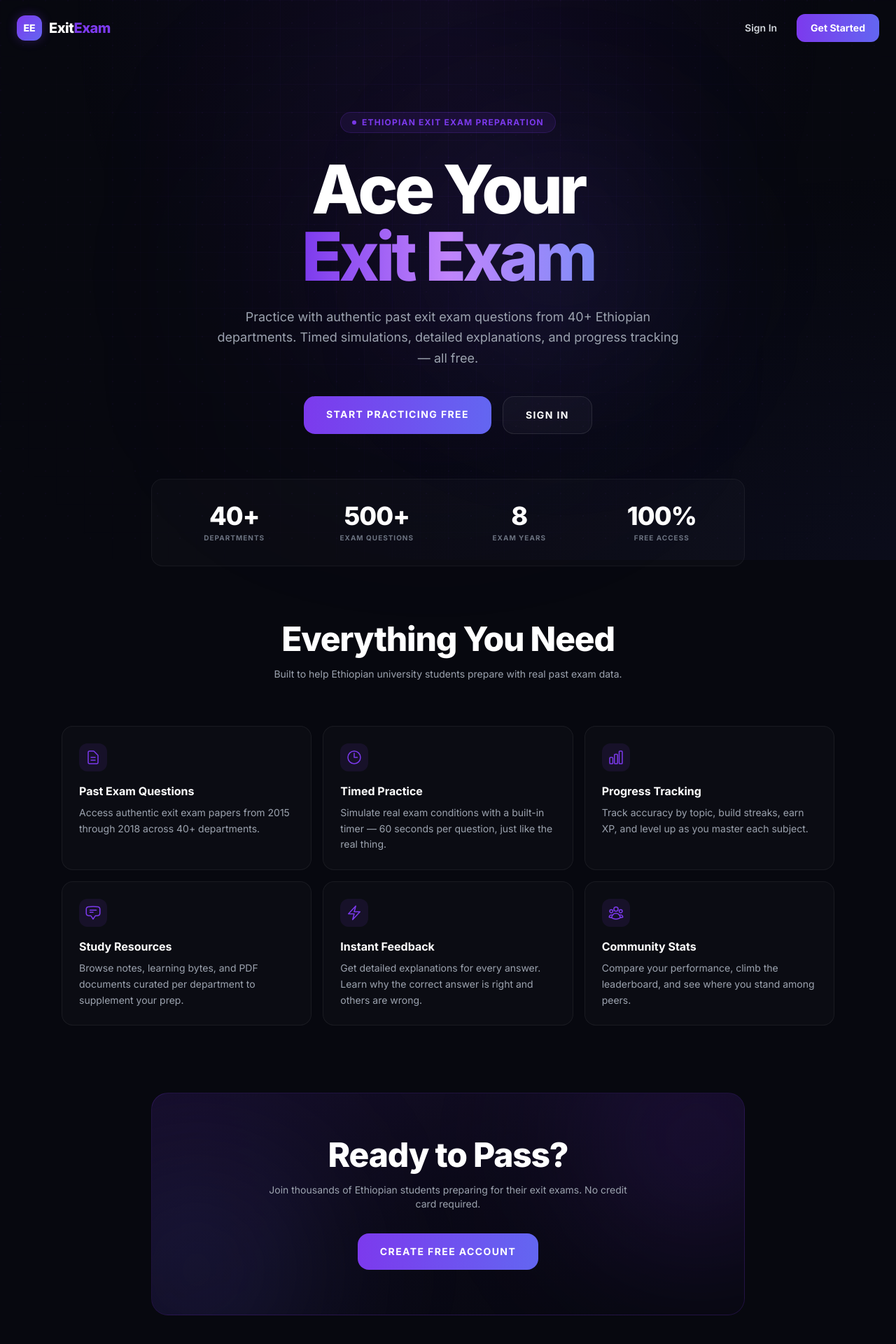
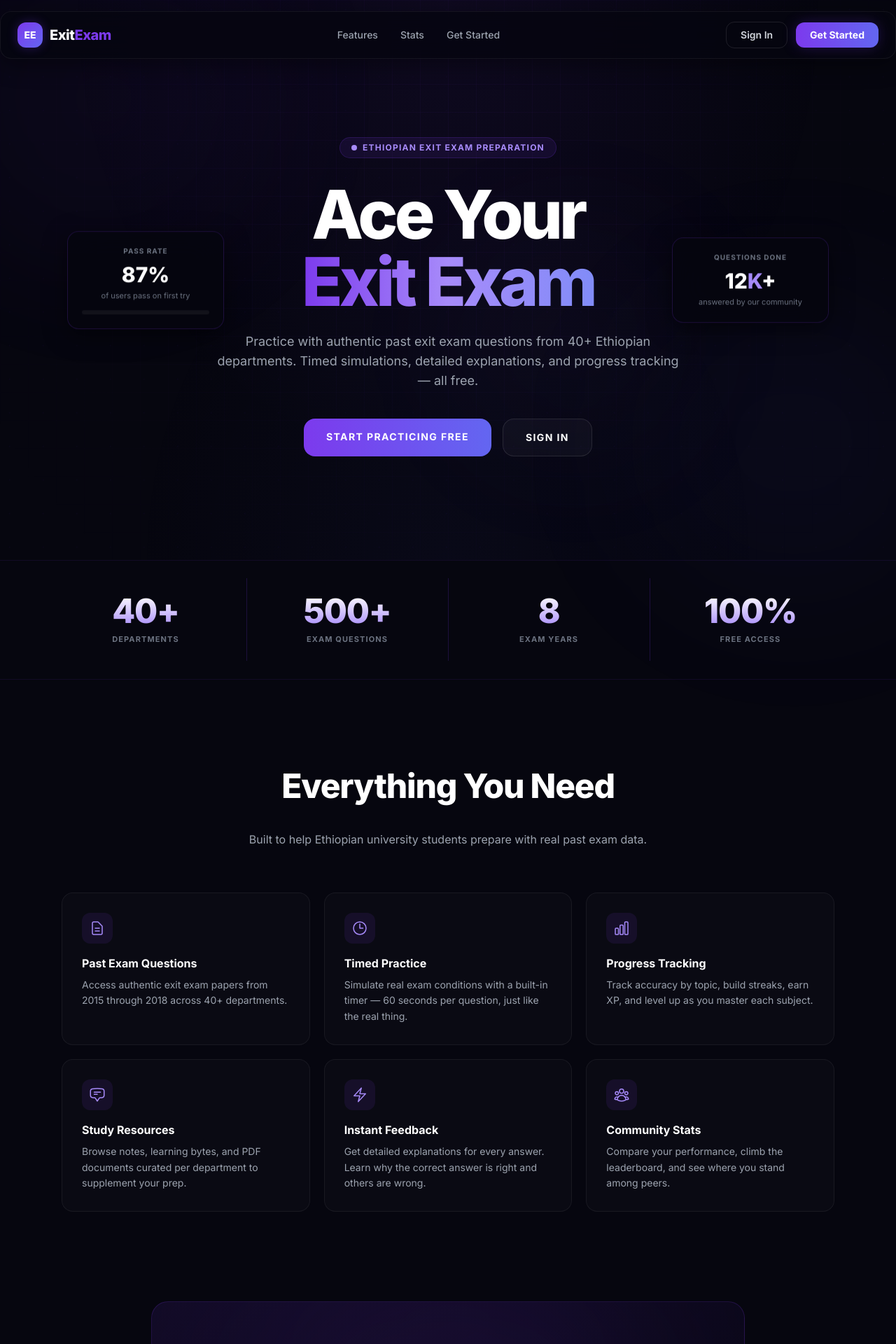
Before and after one commit to kalchan12/Exit-exam-hole, a Next.js app: page / in a window 1280 px wide. Shown: the top 1920 px of the page at 70% size. Built offline with nearby package versions, Linux system fonts and the light colour scheme; no server answers.

Commit message:
feat: redesign landing page with futuristic dark-themed animations and space aesthetic

```diff
--- a/src/app/globals.css
+++ b/src/app/globals.css
@@ -448,3 +448,190 @@
 .dark .doc-viewer-bg {
   background-color: #111827;
 }
+
+/* ========================================
+   Landing Page Animations
+   ======================================== */
+
+/* Drifting grid background */
+@keyframes gridDrift {
+  0% { background-position: 0 0; }
+  100% { background-position: 64px 64px; }
+}
+
+.grid-bg {
+  background-image: radial-gradient(circle at 1px 1px, rgba(124,58,237,0.06) 1px, transparent 0);
+  background-size: 48px 48px;
+  animation: gridDrift 30s linear infinite;
+}
+
+/* Orb breathing */
+@keyframes breathe {
+  0%, 100% { transform: translateY(0) scale(1); opacity: 0.35; }
+  33% { transform: translateY(-25px) scale(1.04); opacity: 0.55; }
+  66% { transform: translateY(12px) scale(0.97); opacity: 0.45; }
+}
+
+.orb {
+  position: absolute;
+  border-radius: 50%;
+  filter: blur(120px);
+  pointer-events: none;
+}
+
+.orb-1 {
+  width: 500px;
+  height: 500px;
+  background: rgba(124, 58, 237, 0.12);
+  top: -15%;
+  left: -8%;
+  animation: breathe 8s ease-in-out infinite;
+}
+
+.orb-2 {
+  width: 420px;
+  height: 420px;
+  background: rgba(99, 102, 241, 0.1);
+  bottom: -8%;
+  right: -5%;
+  animation: breathe 10s ease-in-out infinite 2s;
+}
+
+.orb-3 {
+  width: 360px;
+  height: 360px;
+  background: rgba(167, 139, 250, 0.08);
+  top: 40%;
+  left: 50%;
+  transform: translate(-50%, -50%);
+  animation: breathe 12s ease-in-out infinite 4s;
+}
+
+/* Float/bob animation for stat cards */
+@keyframes float {
+  0%, 100% { transform: translateY(0); }
+  50% { transform: translateY(-15px); }
+}
+
+.float-card {
+  animation: float 4s ease-in-out infinite;
+}
+
+.float-card-delayed {
+  animation: float 4.5s ease-in-out infinite 2s;
+}
+
+/* Progress bar fill */
+@keyframes fillBar {
+  from { width: 0%; }
+}
+
+.progress-fill {
+  animation: fillBar 1.5s ease-out forwards;
+}
+
+/* Shimmer line under headings */
+@keyframes shimmerSlide {
+  0% { transform: translateX(-100%); }
+  100% { transform: translateX(200%); }
+}
+
+.shimmer-line::after {
+  content: '';
+  position: absolute;
+  bottom: -4px;
+  left: 0;
+  width: 100%;
+  height: 2px;
+  background: linear-gradient(90deg, transparent, #7C3AED, #A78BFA, transparent);
+  animation: shimmerSlide 3s ease-in-out infinite;
+}
+
+/* Scroll reveal */
+.fade-up {
+  opacity: 0;
+  transform: translateY(40px);
+  transition: opacity 0.8s cubic-bezier(0.16, 1, 0.3, 1), transform 0.8s cubic-bezier(0.16, 1, 0.3, 1);
+}
+
+.fade-up.visible {
+  opacity: 1;
+  transform: translateY(0);
+}
+
+/* Hero stagger animations */
+@keyframes fadeUp {
+  from { opacity: 0; transform: translateY(30px); }
+  to { opacity: 1; transform: translateY(0); }
+}
+
+.hero-badge {
+  opacity: 0;
+  animation: fadeUp 0.6s ease forwards 0.3s;
+}
+
+.hero-headline {
+  opacity: 0;
+  animation: fadeUp 0.6s ease forwards 0.5s;
+}
+
+.hero-subtext {
+  opacity: 0;
+  animation: fadeUp 0.6s ease forwards 0.7s;
+}
+
+.hero-cta {
+  opacity: 0;
+  animation: fadeUp 0.6s ease forwards 0.9s;
+}
+
+/* Feature card hover effects */
+.feature-card {
+  transition: all 0.4s cubic-bezier(0.16, 1, 0.3, 1);
+}
+
+.feature-card:hover {
+  transform: translateY(-8px);
+  border-color: rgba(124, 58, 237, 0.4);
+  box-shadow: 0 0 30px rgba(124, 58, 237, 0.15);
+}
+
+.feature-card:hover .feature-icon {
+  box-shadow: 0 0 25px rgba(124, 58, 237, 0.3);
+}
+
+/* Feature card stagger animation delays */
+.feature-card:nth-child(1) .feature-card-inner { transition-delay: 0ms; }
+.feature-card:nth-child(2) .feature-card-inner { transition-delay: 80ms; }
+.feature-card:nth-child(3) .feature-card-inner { transition-delay: 160ms; }
+.feature-card:nth-child(4) .feature-card-inner { transition-delay: 240ms; }
+.feature-card:nth-child(5) .feature-card-inner { transition-delay: 320ms; }
+.feature-card:nth-child(6) .feature-card-inner { transition-delay: 400ms; }
+
+/* Stat cell borders */
+.stat-cell {
+  position: relative;
+}
+
+.stat-cell + .stat-cell::before {
+  content: '';
+  position: absolute;
+  left: 0;
+  top: 15%;
+  height: 70%;
+  width: 1px;
+  background: rgba(124, 58, 237, 0.2);
+}
+
+@media (max-width: 640px) {
+  .stat-cell + .stat-cell::before {
+    display: none;
+  }
+}
+
+/* Floating stat cards - hide on mobile */
+@media (max-width: 768px) {
+  .floating-stat-card {
+    display: none !important;
+  }
+}
--- a/src/app/page.tsx
+++ b/src/app/page.tsx
@@ -1,6 +1,6 @@
 'use client';
 
-import { useEffect, useState } from 'react';
+import { useEffect, useState, useCallback } from 'react';
 import { useRouter } from 'next/navigation';
 import Link from 'next/link';
 import { useAuth } from '@/components/AuthProvider';
@@ -69,13 +69,47 @@ const stats = [
   { value: '100%', label: 'Free Access' },
 ];
 
+const trustSignals = [
+  'Free Forever',
+  'Instant Access',
+  'No Ads',
+  'No Credit Card',
+];
+
+function useScrollReveal(mounted: boolean) {
+  useEffect(() => {
+    if (!mounted) return;
+    const els = document.querySelectorAll('.fade-up');
+    const observers: IntersectionObserver[] = [];
+    els.forEach(el => {
+      const o = new IntersectionObserver(
+        ([entry]) => {
+          if (entry.isIntersecting) {
+            entry.target.classList.add('visible');
+            o.unobserve(entry.target);
+          }
+        },
+        { threshold: 0.1 }
+      );
+      o.observe(el);
+      observers.push(o);
+    });
+    return () => observers.forEach(o => o.disconnect());
+  }, [mounted]);
+}
+
 export default function LandingPage() {
   const { user, isGuest, loading } = useAuth();
   const router = useRouter();
   const [mounted, setMounted] = useState(false);
+  const [navLoaded, setNavLoaded] = useState(false);
+  const [heroVisible, setHeroVisible] = useState(false);
 
   useEffect(() => {
     setMounted(true);
+    const t1 = setTimeout(() => setNavLoaded(true), 80);
+    const t2 = setTimeout(() => setHeroVisible(true), 200);
+    return () => { clearTimeout(t1); clearTimeout(t2); };
   }, []);
 
   useEffect(() => {
@@ -86,75 +120,131 @@ export default function LandingPage() {
     }
   }, [user, isGuest, loading, router, mounted]);
 
+  useScrollReveal(mounted && !loading && !user && !isGuest);
+
   if (loading || user || isGuest) {
     return (
-      <div className="min-h-screen flex items-center justify-center bg-[#0a0b1e]">
-        <div className="w-12 h-12 border-4 border-accent-purple border-t-transparent rounded-full animate-spin" />
+      <div className="min-h-screen flex items-center justify-center bg-[#06060F]">
+        <div className="w-12 h-12 border-4 border-[#7C3AED] border-t-transparent rounded-full animate-spin" />
       </div>
     );
   }
 
   return (
-    <div className="min-h-screen bg-[#07080f] text-white overflow-hidden">
-      {/* Background */}
+    <div className="min-h-screen bg-[#06060F] text-white overflow-hidden selection:bg-[#7C3AED]/30 selection:text-white">
+
+      {/* ===== ANIMATED BACKGROUND ===== */}
       <div className="fixed inset-0 pointer-events-none z-0">
+        <div className="absolute inset-0 grid-bg opacity-60" />
+        <div className="orb orb-1" />
+        <div className="orb orb-2" />
+        <div className="orb orb-3" />
         <div className="absolute inset-0 bg-[radial-gradient(ellipse_at_top,_rgba(124,58,237,0.08)_0%,_transparent_60%)]" />
-        <div className="absolute inset-0 bg-[radial-gradient(ellipse_at_bottom_right,_rgba(99,102,241,0.05)_0%,_transparent_50%)]" />
-        <div className="absolute top-1/4 left-1/3 w-96 h-96 bg-accent-purple/10 rounded-full blur-[150px]" />
-        <div className="absolute bottom-1/3 right-1/4 w-80 h-80 bg-indigo-500/10 rounded-full blur-[120px]" />
-        <div className="absolute inset-0" style={{ backgroundImage: 'radial-gradient(circle at 1px 1px, rgba(124,58,237,0.04) 1px, transparent 0)', backgroundSize: '32px 32px' }} />
+        <div className="absolute inset-0 bg-[radial-gradient(ellipse_at_bottom,_rgba(99,102,241,0.04)_0%,_transparent_50%)]" />
       </div>
 
-      {/* Nav */}
-      <nav className="relative z-10 flex items-center justify-between px-6 py-5 max-w-7xl mx-auto">
-        <Link href="/" className="flex items-center gap-2.5 group">
-          <div className="w-9 h-9 rounded-xl bg-gradient-to-br from-accent-purple to-indigo-500 flex items-center justify-center text-white font-black text-sm shadow-[0_0_15px_rgba(124,58,237,0.3)] group-hover:shadow-[0_0_25px_rgba(124,58,237,0.5)] transition-all duration-300">
+      {/* ===== NAVBAR ===== */}
+      <nav
+        className={`fixed top-0 left-0 right-0 z-50 transition-all duration-700 ease-out ${
+          navLoaded ? 'translate-y-0 opacity-100' : '-translate-y-full opacity-0'
+        }`}
+      >
+        <div className="mx-4 mt-4 max-w-7xl xl:mx-auto rounded-2xl bg-[#06060F]/80 backdrop-blur-xl border border-white/[0.06] shadow-[0_8px_32px_rgba(0,0,0,0.4)]">
+          <div className="flex items-center justify-between px-6 py-3.5">
+            {/* Logo */}
+            <Link href="/" className="flex items-center gap-2.5 group shrink-0">
+              <div className="w-9 h-9 rounded-xl bg-gradient-to-br from-[#7C3AED] to-indigo-500 flex items-center justify-center text-white font-black text-sm shadow-[0_0_15px_rgba(124,58,237,0.3)] group-hover:shadow-[0_0_25px_rgba(124,58,237,0.5)] transition-shadow duration-300">
                 EE
               </div>
               <span className="font-black text-xl tracking-tight text-white">
-            Exit<span className="text-accent-purple">Exam</span>
+                Exit<span className="text-[#7C3AED]">Exam</span>
               </span>
             </Link>
-        <div className="flex items-center gap-2">
+
+            {/* Nav Links - Center */}
+            <div className="hidden md:flex items-center gap-8">
+              <a href="#features" className="text-sm font-medium text-gray-400 hover:text-white transition-colors">Features</a>
+              <a href="#stats" className="text-sm font-medium text-gray-400 hover:text-white transition-colors">Stats</a>
+              <a href="#cta" className="text-sm font-medium text-gray-400 hover:text-white transition-colors">Get Started</a>
+            </div>
+
+            {/* CTA Buttons */}
+            <div className="flex items-center gap-3 shrink-0">
               <Link
                 href="/auth/login"
-            className="px-5 py-2.5 rounded-xl text-sm font-semibold text-gray-300 hover:text-white hover:bg-white/5 transition-all"
+                className="hidden sm:inline-flex px-5 py-2 rounded-xl text-sm font-semibold text-gray-300 border border-white/10 hover:text-white hover:bg-white/5 transition-all"
               >
                 Sign In
               </Link>
               <Link
                 href="/auth/register"
-            className="px-5 py-2.5 rounded-xl text-sm font-bold bg-gradient-to-r from-accent-purple to-indigo-500 text-white hover:shadow-[0_0_30px_rgba(124,58,237,0.4)] transition-all hover:-translate-y-0.5"
+                className="px-5 py-2 rounded-xl text-sm font-bold bg-gradient-to-r from-[#7C3AED] to-indigo-500 text-white shadow-[0_0_20px_rgba(124,58,237,0.25)] hover:shadow-[0_0_30px_rgba(124,58,237,0.45)] transition-all hover:-translate-y-0.5"
               >
                 Get Started
               </Link>
             </div>
+          </div>
+        </div>
       </nav>
 
-      {/* Hero */}
-      <section className="relative z-10 max-w-6xl mx-auto px-6 pt-20 pb-16 text-center">
-        <div className="inline-flex items-center gap-2 px-4 py-1.5 rounded-full bg-accent-purple/10 border border-accent-purple/20 text-accent-purple text-xs font-bold uppercase tracking-widest mb-8">
-          <span className="w-1.5 h-1.5 rounded-full bg-accent-purple animate-pulse" />
+      {/* ===== HERO SECTION ===== */}
+      <section className="relative z-10 max-w-6xl mx-auto px-6 pt-40 pb-20 md:pb-28 text-center min-h-screen flex flex-col items-center justify-center">
+        {/* Floating stat cards */}
+        <div className="floating-stat-card absolute left-4 xl:left-8 top-1/2 -translate-y-1/2 w-56">
+          <div className="float-card bg-[#06060F]/90 backdrop-blur-xl border border-[#7C3AED]/20 rounded-2xl p-5 shadow-[0_8px_32px_rgba(0,0,0,0.5)]">
+            <div className="text-[10px] uppercase tracking-widest font-bold text-gray-500 mb-2">Pass Rate</div>
+            <div className="text-3xl font-black text-white mb-1">87%</div>
+            <div className="text-[11px] text-gray-500 mb-3">of users pass on first try</div>
+            <div className="h-1.5 rounded-full bg-white/5 overflow-hidden">
+              <div className="h-full rounded-full bg-gradient-to-r from-[#7C3AED] to-[#A78BFA] progress-fill" style={{ width: '87%' }} />
+            </div>
+          </div>
+        </div>
+
+        <div className="floating-stat-card absolute right-4 xl:right-8 top-1/2 -translate-y-1/2 w-56">
+          <div className="float-card-delayed bg-[#06060F]/90 backdrop-blur-xl border border-[#7C3AED]/20 rounded-2xl p-5 shadow-[0_8px_32px_rgba(0,0,0,0.5)]">
+            <div className="text-[10px] uppercase tracking-widest font-bold text-gray-500 mb-2">Questions Done</div>
+            <div className="text-3xl font-black text-white mb-1">
+              12<span className="text-[#A78BFA]">K</span>+
+            </div>
+            <div className="text-[11px] text-gray-500">answered by our community</div>
+          </div>
+        </div>
+
+        {/* Content */}
+        <div className="relative max-w-4xl mx-auto">
+          {/* Badge */}
+          <div className={`hero-badge inline-flex items-center gap-2 px-4 py-1.5 rounded-full bg-[#7C3AED]/10 border border-[#7C3AED]/20 text-[#A78BFA] text-xs font-bold uppercase tracking-widest mb-8 ${heroVisible ? '' : 'opacity-0'}`}>
+            <span className="relative flex h-2 w-2">
+              <span className="animate-ping absolute inline-flex h-full w-full rounded-full bg-[#A78BFA] opacity-75" />
+              <span className="relative inline-flex rounded-full h-2 w-2 bg-[#A78BFA]" />
+            </span>
             Ethiopian Exit Exam Preparation
           </div>
-        <h1 className="text-5xl sm:text-7xl lg:text-8xl font-black tracking-tighter leading-[0.9] mb-6">
+
+          {/* Headline */}
+          <h1 className={`hero-headline text-5xl sm:text-7xl md:text-[6rem] font-black tracking-tighter leading-[0.9] mb-6 ${heroVisible ? '' : 'opacity-0'}`}>
             Ace Your
             <br />
-          <span className="bg-gradient-to-r from-accent-purple via-purple-400 to-indigo-400 bg-clip-text text-transparent">
+            <span className="bg-gradient-to-r from-[#7C3AED] via-[#A78BFA] to-indigo-400 bg-clip-text text-transparent">
               Exit Exam
             </span>
           </h1>
-        <p className="text-gray-400 text-lg max-w-2xl mx-auto leading-relaxed mb-10">
+
+          {/* Subheadline */}
+          <p className={`hero-subtext text-gray-400 text-base sm:text-lg max-w-2xl mx-auto leading-relaxed mb-10 ${heroVisible ? '' : 'opacity-0'}`}>
             Practice with authentic past exit exam questions from 40+ Ethiopian departments.
             Timed simulations, detailed explanations, and progress tracking &mdash; all free.
           </p>
-        <div className="flex flex-wrap justify-center gap-4">
+
+          {/* CTA Buttons */}
+          <div className={`hero-cta flex flex-wrap justify-center gap-4 ${heroVisible ? '' : 'opacity-0'}`}>
             <Link
               href="/auth/register"
-            className="group relative px-8 py-4 rounded-2xl bg-gradient-to-r from-accent-purple to-indigo-500 text-white font-bold text-sm uppercase tracking-widest transition-all hover:shadow-[0_0_40px_rgba(124,58,237,0.5)] hover:-translate-y-0.5 overflow-hidden"
+              className="group relative px-8 py-4 rounded-2xl bg-gradient-to-r from-[#7C3AED] to-indigo-500 text-white font-bold text-sm uppercase tracking-widest transition-all hover:shadow-[0_0_40px_rgba(124,58,237,0.5)] hover:-translate-y-0.5 overflow-hidden"
             >
               <span className="relative z-10">Start Practicing Free</span>
-            <div className="absolute inset-0 bg-gradient-to-r from-transparent via-white/10 to-transparent -translate-x-full group-hover:translate-x-full transition-transform duration-700" />
+              <div className="absolute inset-0 bg-gradient-to-r from-transparent via-white/15 to-transparent -translate-x-full group-hover:translate-x-full transition-transform duration-700" />
             </Link>
             <Link
               href="/auth/login"
@@ -163,75 +253,100 @@ export default function LandingPage() {
               Sign In
             </Link>
           </div>
+        </div>
       </section>
 
-      {/* Stats */}
-      <section className="relative z-10 max-w-4xl mx-auto px-6 pb-20">
-        <div className="rounded-2xl bg-white/[0.02] border border-white/[0.05] p-8 grid grid-cols-2 sm:grid-cols-4 gap-8">
-          {stats.map(stat => (
-            <div key={stat.label} className="text-center">
-              <div className="text-3xl sm:text-4xl font-black text-white tracking-tight">{stat.value}</div>
-              <div className="text-[10px] text-gray-500 uppercase font-bold tracking-widest mt-1">
+      {/* ===== STATS BAR ===== */}
+      <section id="stats" className="relative z-10 fade-up">
+        <div className="w-full border-y border-[#7C3AED]/10">
+          <div className="max-w-6xl mx-auto grid grid-cols-2 sm:grid-cols-4">
+            {stats.map((stat, i) => (
+              <div
+                key={stat.label}
+                className="stat-cell group px-6 py-10 sm:py-12 text-center transition-colors duration-300 hover:bg-white/[0.02]"
+              >
+                <div className="text-3xl sm:text-4xl lg:text-5xl font-black tracking-tight bg-gradient-to-b from-white to-[#A78BFA] bg-clip-text text-transparent">
+                  {stat.value}
+                </div>
+                <div className="text-[10px] sm:text-[11px] text-gray-500 uppercase font-bold tracking-widest mt-2 group-hover:text-gray-400 transition-colors">
                   {stat.label}
+                </div>
+              </div>
+            ))}
+          </div>
+        </div>
+      </section>
+
+      {/* ===== FEATURES SECTION ===== */}
+      <section id="features" className="relative z-10 max-w-6xl mx-auto px-6 py-24 md:py-32">
+        <div className="text-center mb-16 fade-up">
+          <h2 className="text-3xl sm:text-5xl font-black tracking-tight mb-4 shimmer-line inline-block relative">
+            Everything You Need
+          </h2>
+          <p className="text-gray-400 max-w-xl mx-auto text-sm sm:text-base mt-6">
+            Built to help Ethiopian university students prepare with real past exam data.
+          </p>
+        </div>
+
+        <div className="grid grid-cols-1 sm:grid-cols-2 lg:grid-cols-3 gap-5">
+          {features.map((f, i) => (
+            <div
+              key={f.title}
+              className="feature-card fade-up"
+              style={{ transitionDelay: `${i * 80}ms` }}
+            >
+              <div className="feature-card-inner relative p-6 sm:p-7 rounded-2xl bg-white/[0.02] border border-white/[0.06] h-full transition-all duration-400">
+                <div className="feature-icon w-11 h-11 rounded-xl bg-[#7C3AED]/10 flex items-center justify-center text-[#A78BFA] mb-4 transition-shadow duration-300">
+                  {f.icon}
+                </div>
+                <h3 className="text-base font-bold text-white mb-2">{f.title}</h3>
+                <p className="text-sm text-gray-400 leading-relaxed">{f.description}</p>
               </div>
             </div>
           ))}
         </div>
       </section>
 
-      {/* Features */}
-      <section className="relative z-10 max-w-6xl mx-auto px-6 pb-24">
-        <div className="text-center mb-16">
-          <h2 className="text-3xl sm:text-5xl font-black tracking-tight mb-4">
-            Everything You Need
-          </h2>
-          <p className="text-gray-400 max-w-xl mx-auto text-sm">
-            Built to help Ethiopian university students prepare with real past exam data.
-          </p>
-        </div>
-        <div className="grid grid-cols-1 sm:grid-cols-2 lg:grid-cols-3 gap-4">
-          {features.map(f => (
-            <div
-              key={f.title}
-              className="group relative p-6 rounded-2xl bg-white/[0.02] border border-white/[0.06] hover:bg-white/[0.04] hover:border-accent-purple/20 transition-all duration-300"
-            >
-              <div className="w-10 h-10 rounded-xl bg-accent-purple/10 flex items-center justify-center text-accent-purple mb-4 group-hover:scale-110 group-hover:bg-accent-purple/20 transition-all duration-300">
-                {f.icon}
-              </div>
-              <h3 className="text-base font-bold text-white mb-2">{f.title}</h3>
-              <p className="text-sm text-gray-400 leading-relaxed">{f.description}</p>
-            </div>
-          ))}
-        </div>
-      </section>
+      {/* ===== CTA SECTION ===== */}
+      <section id="cta" className="relative z-10 max-w-4xl mx-auto px-6 pb-24 md:pb-32 fade-up">
+        <div className="relative overflow-hidden rounded-3xl bg-gradient-to-br from-[#7C3AED]/10 via-[#7C3AED]/5 to-transparent border border-[#7C3AED]/20 p-10 sm:p-16 text-center">
+          {/* Radial glow behind */}
+          <div className="absolute top-1/2 left-1/2 -translate-x-1/2 -translate-y-1/2 w-[500px] h-[500px] bg-[#7C3AED]/15 rounded-full blur-[150px] pointer-events-none" />
 
-      {/* CTA */}
-      <section className="relative z-10 max-w-4xl mx-auto px-6 pb-24">
-        <div className="relative overflow-hidden rounded-3xl bg-gradient-to-br from-accent-purple/[0.12] via-accent-purple/[0.04] to-transparent border border-accent-purple/20 p-12 sm:p-16 text-center">
-          <div className="absolute -top-20 -right-20 w-72 h-72 bg-accent-purple/20 rounded-full blur-[120px]" />
-          <div className="absolute -bottom-20 -left-20 w-72 h-72 bg-indigo-500/20 rounded-full blur-[120px]" />
           <div className="relative z-10">
-            <h2 className="text-3xl sm:text-5xl font-black tracking-tight mb-4">
+            <h2 className="text-3xl sm:text-5xl font-black tracking-tight mb-4 shimmer-line inline-block relative">
               Ready to Pass?
             </h2>
-            <p className="text-gray-400 max-w-lg mx-auto mb-8 text-sm">
+            <p className="text-gray-400 max-w-lg mx-auto mb-8 text-sm sm:text-base mt-6">
               Join thousands of Ethiopian students preparing for their exit exams. No credit card required.
             </p>
             <Link
               href="/auth/register"
-              className="inline-flex px-8 py-4 rounded-2xl bg-gradient-to-r from-accent-purple to-indigo-500 text-white font-bold text-sm uppercase tracking-widest transition-all hover:shadow-[0_0_40px_rgba(124,58,237,0.5)] hover:-translate-y-0.5"
+              className="inline-flex px-8 py-4 rounded-2xl bg-gradient-to-r from-[#7C3AED] to-indigo-500 text-white font-bold text-sm uppercase tracking-widest transition-all hover:shadow-[0_0_40px_rgba(124,58,237,0.5)] hover:-translate-y-0.5"
             >
               Create Free Account
             </Link>
+
+            {/* Trust signals */}
+            <div className="flex flex-wrap justify-center gap-x-8 gap-y-3 mt-10">
+              {trustSignals.map(signal => (
+                <div key={signal} className="flex items-center gap-2 text-gray-500 text-xs font-medium uppercase tracking-wider">
+                  <svg className="w-3.5 h-3.5 text-[#A78BFA]" fill="none" viewBox="0 0 24 24" stroke="currentColor" strokeWidth={2.5}>
+                    <path strokeLinecap="round" strokeLinejoin="round" d="M4.5 12.75l6 6 9-13.5" />
+                  </svg>
+                  {signal}
+                </div>
+              ))}
+            </div>
           </div>
         </div>
       </section>
 
-      {/* Footer */}
-      <footer className="relative z-10 max-w-7xl mx-auto px-6 pb-8">
+      {/* ===== FOOTER ===== */}
+      <footer className="relative z-10 max-w-7xl mx-auto px-6 pb-8 fade-up">
         <div className="flex flex-col sm:flex-row items-center justify-between gap-4 pt-8 border-t border-white/[0.05]">
           <div className="flex items-center gap-2.5">
-            <div className="w-6 h-6 rounded-md bg-gradient-to-br from-accent-purple to-indigo-500 flex items-center justify-center text-white font-black text-[8px]">
+            <div className="w-6 h-6 rounded-md bg-gradient-to-br from-[#7C3AED] to-indigo-500 flex items-center justify-center text-white font-black text-[8px]">
               EE
             </div>
             <span className="text-xs text-gray-500">
```
Lines whose indentation alone changed are shown as unchanged.
